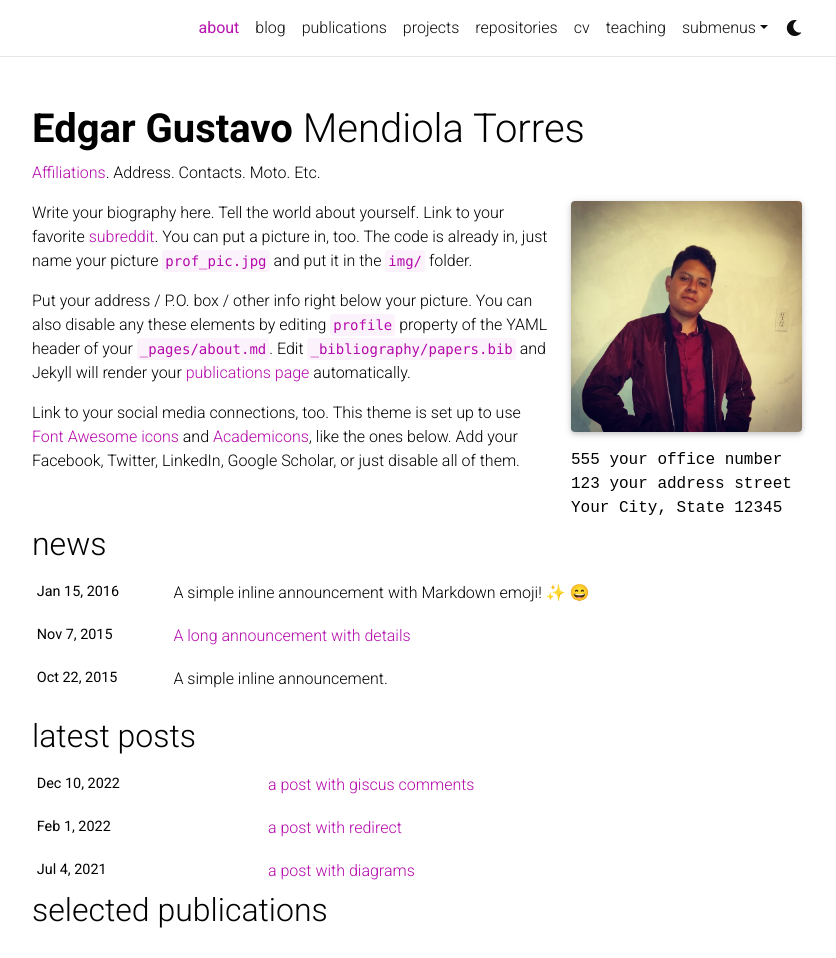
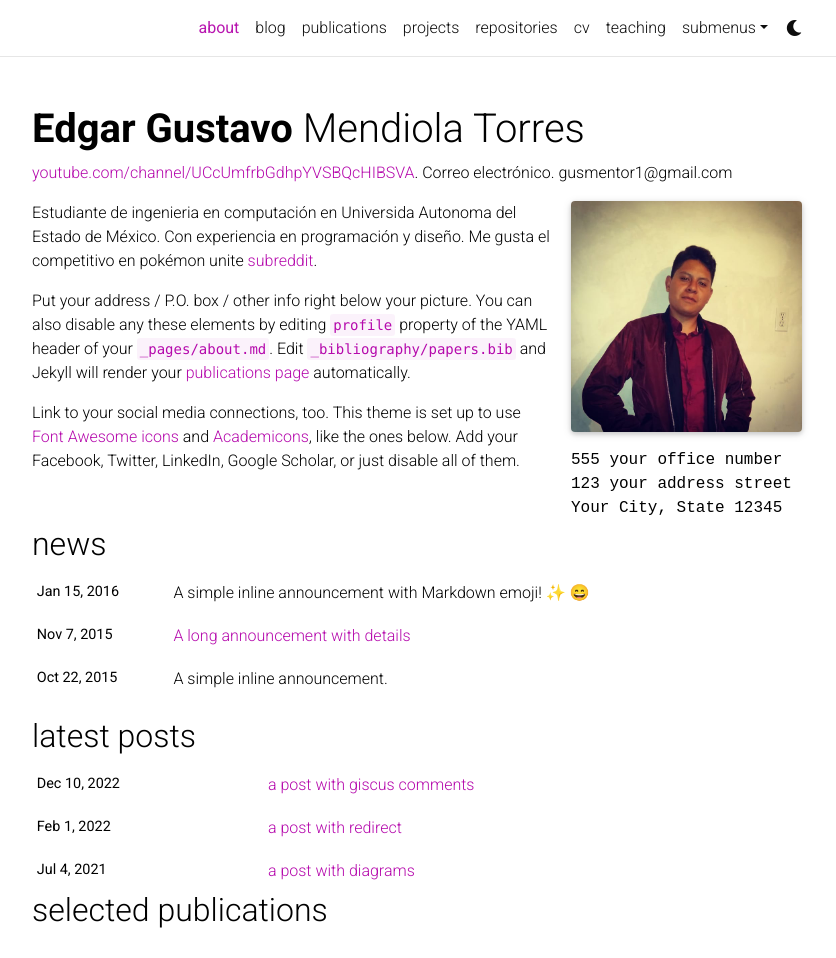
Before and after one commit to Gusmentor/Gusmentor.github.io, a Jekyll site: the page built from _pages/about.md, in a window 1280 px wide and 1247 px high, cut to the strip 0-958 px from the top of the window. Shown: the whole strip, without its empty margins (223-1059 px from the left). Built offline with Jekyll 4.4.1, drawn with Linux system fonts in a browser that asks for light colours; full-size pictures stand in for the smaller copies a plugin makes; emoji names are drawn with the system emoji font; comment, search, counter and statistics services are not loaded; a style sheet for code colours, icons or effects is not loaded.

Commit message:
Actualización 1

```diff
--- a/_pages/about.md
+++ b/_pages/about.md
@@ -2,7 +2,7 @@
 layout: about
 title: about
 permalink: /
-subtitle: <a href='#'>Affiliations</a>. Address. Contacts. Moto. Etc.
+subtitle: <a href='#'>youtube.com/channel/UCcUmfrbGdhpYVSBQcHIBSVA</a>. Correo electrónico. gusmentor1@gmail.com
 
 profile:
   align: right
@@ -19,7 +19,7 @@ selected_papers: true # includes a list of papers marked as "selected={true}"
 social: true  # includes social icons at the bottom of the page
 ---
 
-Write your biography here. Tell the world about yourself. Link to your favorite [subreddit](http://reddit.com). You can put a picture in, too. The code is already in, just name your picture `prof_pic.jpg` and put it in the `img/` folder.
+Estudiante de ingenieria en computación en Universida Autonoma del Estado de México. Con experiencia en programación y diseño. Me gusta el competitivo en pokémon unite [subreddit](https://www.reddit.com/r/videogames/comments/ossmva/pokemon_unite_consejos_para_ganar_partidas_guia/).
 
 Put your address / P.O. box / other info right below your picture. You can also disable any these elements by editing `profile` property of the YAML header of your `_pages/about.md`. Edit `_bibliography/papers.bib` and Jekyll will render your [publications page](/al-folio/publications/) automatically.
 
```
